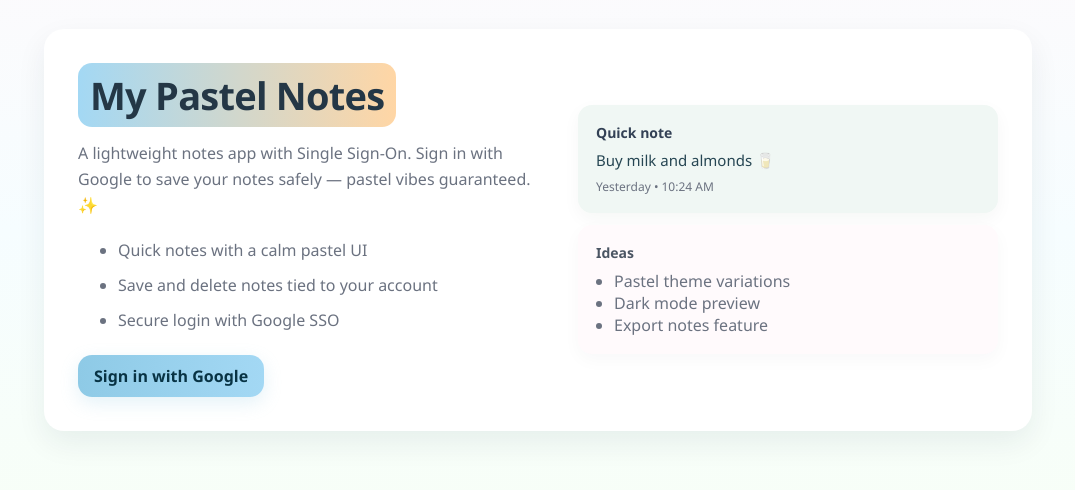
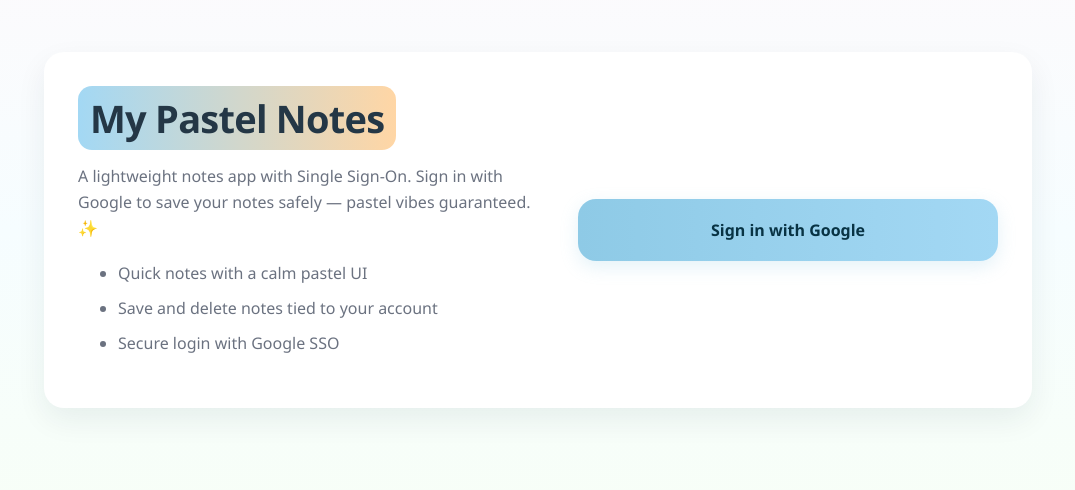
Before and after one commit to sriiizeta/sso-notes-app, a Next.js app in the folder frontend/: page / in a window 1280 px wide. Shown: the part 178-668 px from the top of the page, without its empty margins (102-1177 px from the left). Built offline with nearby package versions, Linux system fonts and the light colour scheme; no server answers.

Commit message:
index css modify

```diff
--- a/frontend/pages/index.js
+++ b/frontend/pages/index.js
@@ -47,46 +47,32 @@ export default function Home() {
             <li style={{ marginBottom: 6 }}>Save and delete notes tied to your account</li>
             <li>Secure login with Google SSO</li>
           </ul>
+        </div>
 
-          <div style={{ marginTop: 20, display: 'flex', gap: 12 }}>
+        {/* Right - Google sign-in */}
+        <div style={{ display: 'flex', flexDirection: 'column', gap: 12 }}>
           <a
             href={`${backend}/auth/google`}
             style={{
-                display: 'inline-flex',
+              display: 'flex',
               alignItems: 'center',
+              justifyContent: 'center',
               gap: 10,
-                padding: '10px 16px',
-                borderRadius: 14,
+              padding: '20px 16px',
+              borderRadius: 18,
               background: 'linear-gradient(90deg,#8ecae6,#a3d8f4)',
               color: '#083344',
               fontWeight: 700,
               textDecoration: 'none',
-                boxShadow: '0 6px 18px rgba(131,197,224,0.22)'
+              fontSize: 16,
+              boxShadow: '0 6px 18px rgba(131,197,224,0.22)',
+              textAlign: 'center'
             }}
           >
             Sign in with Google
           </a>
         </div>
       </div>
-
-        {/* Right - Decorative / preview area */}
-        <div style={{ display: 'flex', flexDirection: 'column', gap: 12 }}>
-          <div style={{ padding: 18, borderRadius: 14, background: '#f0f7f4', boxShadow: '0 6px 18px rgba(15,46,32,0.04)' }}>
-            <div style={{ fontSize: 14, color: '#334155', fontWeight: 700, marginBottom: 8 }}>Quick note</div>
-            <div style={{ fontSize: 15, color: '#264653' }}>Buy milk and almonds 🥛</div>
-            <div style={{ fontSize: 12, color: '#6b7280', marginTop: 8 }}>Yesterday • 10:24 AM</div>
-          </div>
-
-          <div style={{ padding: 18, borderRadius: 14, background: '#fffafc', boxShadow: '0 6px 18px rgba(40,20,50,0.03)' }}>
-            <div style={{ fontSize: 14, color: '#4b5563', fontWeight: 700, marginBottom: 8 }}>Ideas</div>
-            <ul style={{ margin: 0, paddingLeft: 18, color: '#6b7280' }}>
-              <li>Pastel theme variations</li>
-              <li>Dark mode preview</li>
-              <li>Export notes feature</li>
-            </ul>
-          </div>
-        </div>
-      </div>
     </div>
   )
 }
```
Lines whose indentation alone changed are shown as unchanged.
